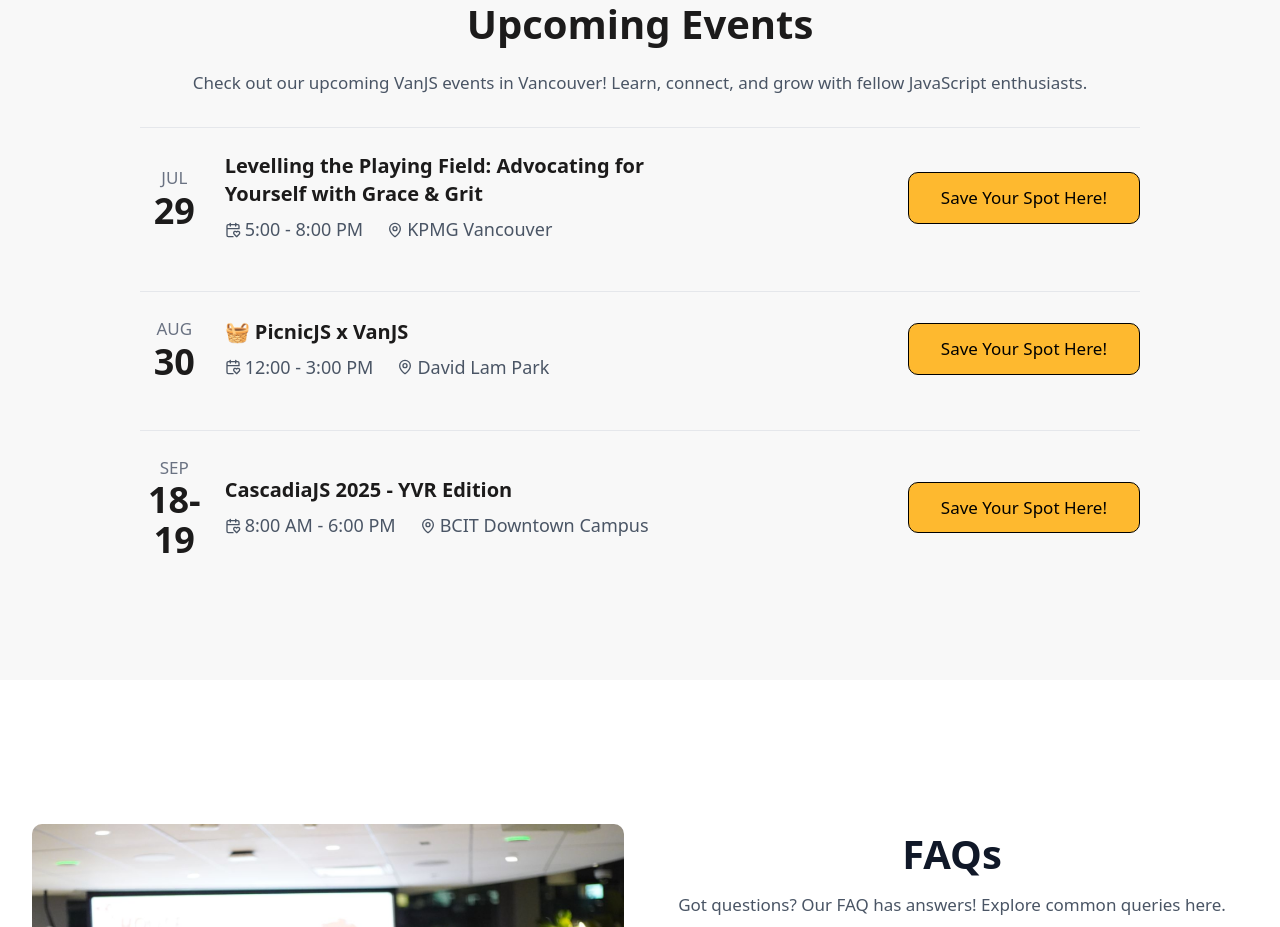
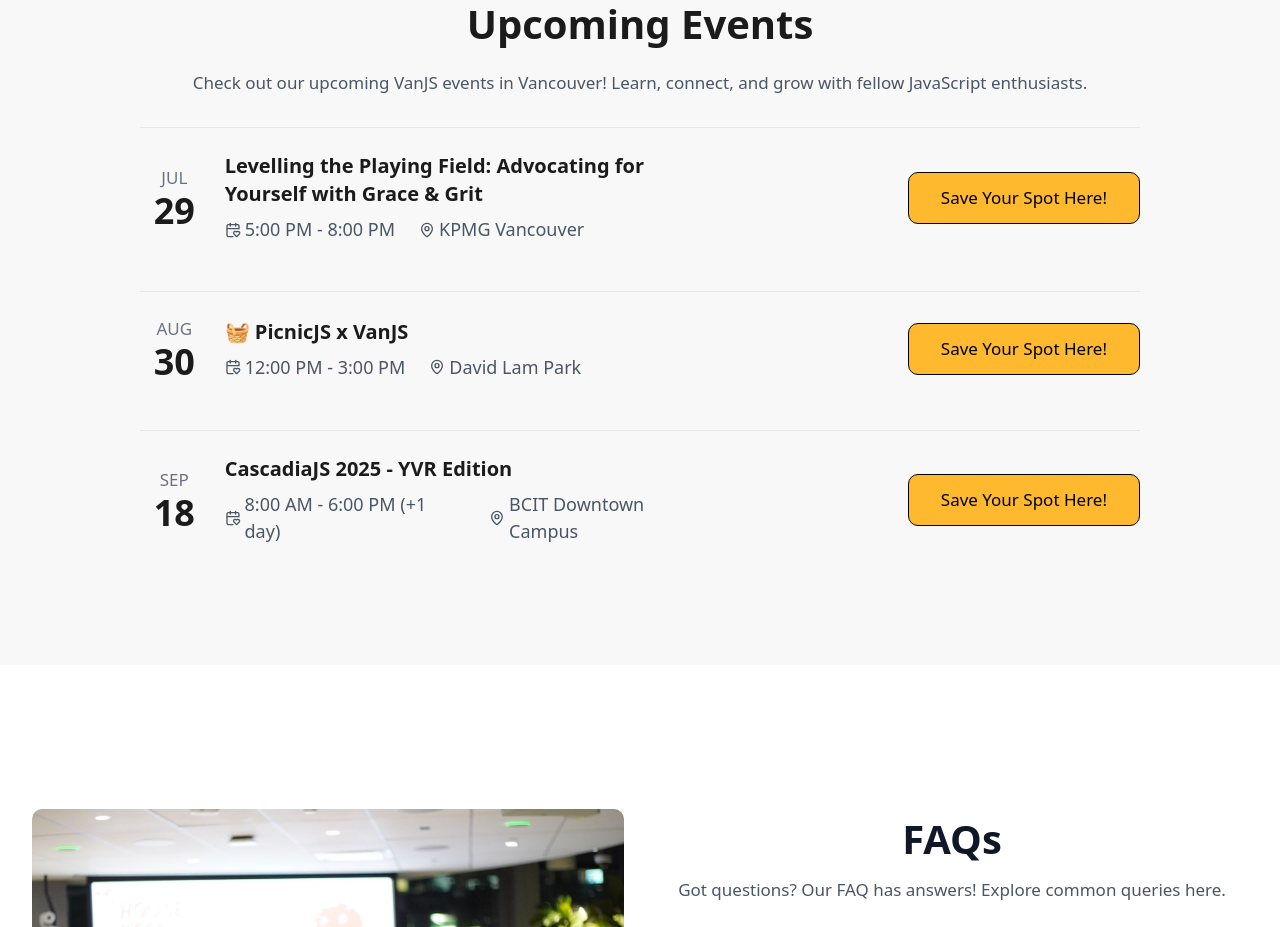
Before and after one commit to VanJS/vanjs.github.io, a React (Vite) app: page / in a window 1280 px wide. Shown: the part 4160-5087 px from the top of the page. Built offline with nearby package versions, Linux system fonts and the light colour scheme.

Commit message:
scrape events from luma (#14)

```diff
--- /dev/null
+++ b/events.json
@@ -0,0 +1,59 @@
+[
+  {
+    "lumaId": "evt-dsEhvtZND6Xq0pm",
+    "startAt": "2025-07-30T00:00:00.000Z",
+    "startDate": "2025-07-29",
+    "startTime": "5:00 PM",
+    "endDate": "2025-07-29",
+    "endTime": "8:00 PM",
+    "startAtUtc": "2025-07-30T00:00:00.000Z",
+    "endAtUtc": "2025-07-30T03:00:00.000Z",
+    "title": "Levelling the Playing Field: Advocating for Yourself with Grace & Grit",
+    "cost": 0,
+    "location": {
+      "address": "KPMG Vancouver, 777 Dunsmuir St 11th Floor, Vancouver, BC V7Y 1K3, Canada",
+      "name": "KPMG Vancouver",
+      "longitude": -123.1169468,
+      "latitude": 49.2839987
+    },
+    "url": "https://lu.ma/u9o25j3g"
+  },
+  {
+    "lumaId": "evt-mq0PgcIUKCou3aE",
+    "startAt": "2025-08-30T19:00:00.000Z",
+    "startDate": "2025-08-30",
+    "startTime": "12:00 PM",
+    "endDate": "2025-08-30",
+    "endTime": "3:00 PM",
+    "startAtUtc": "2025-08-30T19:00:00.000Z",
+    "endAtUtc": "2025-08-30T22:00:00.000Z",
+    "title": "🧺 PicnicJS x VanJS",
+    "cost": 0,
+    "location": {
+      "address": "David Lam Park, 1300 Pacific Blvd, Vancouver, BC V6Z 2Y1, Canada",
+      "name": "David Lam Park",
+      "longitude": -123.124865,
+      "latitude": 49.272325
+    },
+    "url": "https://lu.ma/qcxxe176"
+  },
+  {
+    "lumaId": "evt-YA27EpJuKXHwUdH",
+    "startAt": "2025-09-18T15:00:00.000Z",
+    "startDate": "2025-09-18",
+    "startTime": "8:00 AM",
+    "endDate": "2025-09-19",
+    "endTime": "6:00 PM",
+    "startAtUtc": "2025-09-18T15:00:00.000Z",
+    "endAtUtc": "2025-09-20T01:00:00.000Z",
+    "title": "CascadiaJS 2025 - YVR Edition",
+    "cost": 0,
+    "location": {
+      "address": "BCIT Downtown Campus, 555 Seymour St, Vancouver, BC V6B 3H6, Canada",
+      "name": "BCIT Downtown Campus",
+      "longitude": -123.115255,
+      "latitude": 49.283451
+    },
+    "url": "https://lu.ma/4krhsx01"
+  }
+]
--- /dev/null
+++ b/scripts/scrape-luma-events.ts
@@ -0,0 +1,188 @@
+import fs from 'fs';
+import { formatInTimeZone } from 'date-fns-tz';
+
+const eventsUrl = `https://api.lu.ma/calendar/get-items?calendar_api_id=cal-zWMR9kayN3xtYsd&pagination_limit=20&period=future`;
+
+const eventsReq = await fetch(eventsUrl);
+const eventsDataRaw = await eventsReq.json();
+
+// console.log(JSON.stringify(eventsDataRaw.entries[0]));
+/*
+EXAMPLE EVENT JSON
+{
+  "api_id": "calev-6hYiQWPcAD5EdlZ",
+  "event": {
+    "api_id": "evt-dsEhvtZND6Xq0pm",
+    "calendar_api_id": "cal-3uVd6qhBGAwEXbX",
+    "cover_url": "https://images.lumacdn.com/event-covers/bu/43b67f0f-ecd9-473c-9af5-757533bff9f0.png",
+    "end_at": "2025-07-30T03:00:00.000Z",
+    "event_type": "independent",
+    "hide_rsvp": false,
+    "location_type": "offline",
+    "name": "Levelling the Playing Field: Advocating for Yourself with Grace & Grit",
+    "one_to_one": true,
+    "recurrence_id": null,
+    "show_guest_list": true,
+    "start_at": "2025-07-30T00:00:00.000Z",
+    "timezone": "America/Vancouver",
+    "url": "u9o25j3g",
+    "user_api_id": "usr-EnhJAE2EvQoXYcM",
+    "visibility": "public",
+    "waitlist_enabled": true,
+    "virtual_info": {
+      "has_access": false
+    },
+    "geo_address_info": {
+      "city": "Vancouver",
+      "type": "google",
+      "region": "British Columbia",
+      "address": "KPMG Vancouver",
+      "country": "Canada",
+      "place_id": "ChIJrU6fCYJxhlQRvQNxZpsdUh0",
+      "city_state": "Vancouver, British Columbia",
+      "description": "12th Floor",
+      "country_code": "CA",
+      "full_address": "KPMG Vancouver, 777 Dunsmuir St 11th Floor, Vancouver, BC V7Y 1K3, Canada",
+      "apple_maps_place_id": "IE42E01A6C56E1BD5",
+      "mode": "shown"
+    },
+    "geo_address_visibility": "public",
+    "coordinate": {
+      "longitude": -123.1169468,
+      "latitude": 49.2839987
+    }
+  },
+  "cover_image": {
+    "vibrant_color": null,
+    "colors": [
+      "#130f95",
+      "#f0eef0",
+      "#bc9989",
+      "#40342d"
+    ]
+  },
+  "calendar": {
+    "access_level": "public",
+    "api_id": "cal-3uVd6qhBGAwEXbX",
+    "avatar_url": "https://images.lumacdn.com/calendars/ia/32050084-f885-4844-873e-f31d3c9b6fa4.png",
+    "coordinate": {
+      "longitude": -123.120738,
+      "latitude": 49.282729
+    },
+    "cover_image_url": "https://images.lumacdn.com/calendar-cover-images/kb/5fab0a95-0b10-408f-b205-c9b80c3b9fd1.jpg",
+    "description_short": "",
+    "event_submission_restriction": "none",
+    "geo_city": "Vancouver",
+    "geo_country": "Canada",
+    "geo_region": "British Columbia",
+    "google_measurement_id": null,
+    "instagram_handle": null,
+    "launch_status": "launched",
+    "linkedin_handle": "/showcase/womenintech-canada",
+    "luma_plus_active": false,
+    "meta_pixel_id": null,
+    "name": "WOMEN IN TECH® Canada | BC",
+    "personal_user_api_id": null,
+    "refund_policy": null,
+    "slug": "witcanada",
+    "social_image_url": null,
+    "stripe_account_id": "acct_1RAz7vCpwjXoz92E",
+    "tax_config": null,
+    "tiktok_handle": null,
+    "timezone": "America/Vancouver",
+    "tint_color": "#F31A7C",
+    "track_meta_ads_from_luma": false,
+    "twitter_handle": null,
+    "verified_at": null,
+    "website": "https://women-in-tech.org/",
+    "youtube_handle": null,
+    "is_personal": false
+  },
+  "start_at": "2025-07-30T00:00:00.000Z",
+  "hosts": [
+    {
+      "api_id": "usr-EnhJAE2EvQoXYcM",
+      "avatar_url": "https://images.lumacdn.com/avatars/m4/770f0aa0-6ea4-4ce4-ac83-cc0c580e8fd8.png",
+      "bio_short": "Head of BC @ Women in Tech Canada",
+      "instagram_handle": null,
+      "last_online_at": "2025-07-19T18:55:06.519Z",
+      "linkedin_handle": "/in/bibschan",
+      "name": "Bibiana Souza",
+      "tiktok_handle": null,
+      "timezone": "America/Vancouver",
+      "twitter_handle": null,
+      "username": "bibschan",
+      "website": null,
+      "youtube_handle": "",
+      "access_level": "manager",
+      "event_api_id": "evt-dsEhvtZND6Xq0pm"
+    }
+  ],
+  "guest_count": 53,
+  "ticket_count": 53,
+  "ticket_info": {
+    "price": null,
+    "is_free": false,
+    "max_price": null,
+    "is_sold_out": false,
+    "spots_remaining": 87,
+    "is_near_capacity": false,
+    "require_approval": true,
+    "currency_info": null
+  },
+  "featured_guests": [
+    {
+      "api_id": "usr-VXFiHej61l9LD6A",
+      "avatar_url": "https://images.lumacdn.com/avatars/qn/fd7e7c7b-334e-4807-8f3b-b57f252e2237",
+      "bio_short": null,
+      "instagram_handle": null,
+      "last_online_at": "2025-07-19T14:52:39.618Z",
+      "linkedin_handle": "/in/ashu-garg-310585163",
+      "name": "Ashu Garg",
+      "tiktok_handle": null,
+      "timezone": "America/Vancouver",
+      "twitter_handle": null,
+      "username": null,
+      "website": null,
+      "youtube_handle": null
+    },
+    // ... more guests
+  ],
+  "role": null,
+  "calendar_api_id": "cal-zWMR9kayN3xtYsd",
+  "is_manager": false,
+  "platform": "luma",
+  "status": "approved",
+  "submitted_by_user_api_id": "usr-EnhJAE2EvQoXYcM",
+  "coordinate": null,
+  "tags": []
+}
+*/
+
+
+const VAN_TIMEZONE = 'America/Vancouver';
+
+const eventsData = eventsDataRaw.entries.map((event) => {
+  const startAt = new Date(event.event.start_at);
+  const endAt = new Date(event.event.end_at);
+  return {
+    lumaId: event.event.api_id,
+    startDate: formatInTimeZone(startAt, VAN_TIMEZONE, 'yyyy-MM-dd'),
+    startTime: formatInTimeZone(startAt, VAN_TIMEZONE, 'h:mm a'),
+    endDate: formatInTimeZone(endAt, VAN_TIMEZONE, 'yyyy-MM-dd'),
+    endTime: formatInTimeZone(endAt, VAN_TIMEZONE, 'h:mm a'),
+    startAtUtc: event.event.start_at,
+    endAtUtc: event.event.end_at,
+    title: event.event.name,
+    cost: event.price || 0,
+    location: {
+      address: event.event.geo_address_info.full_address,
+      name: event.event.geo_address_info.address,
+      longitude: event.event.coordinate.longitude,
+      latitude: event.event.coordinate.latitude,
+    },
+    url: `https://lu.ma/${event.event.url}`,
+  };
+});
+
+fs.writeFileSync('events.json', JSON.stringify(eventsData, null, 2));
--- a/src/components/sections/upcoming-events/UpcommingEvents.tsx
+++ b/src/components/sections/upcoming-events/UpcommingEvents.tsx
@@ -1,44 +1,54 @@
 import { CalendarHeart,MapPin  } from 'lucide-react';
+import eventsData from '../../../../events.json' with { type: 'json' };
+import { differenceInCalendarDays } from 'date-fns';
 
-interface Event {
-  id: number;
-  month: string;
-  day: string;
-  title: string;
-  time: string;
-  location: string;
-  link: string;
+const MONTHS = ['Jan', 'Feb', 'Mar', 'Apr', 'May', 'Jun', 'Jul', 'Aug', 'Sep', 'Oct', 'Nov', 'Dec'];
+
+function eventEntry(event: any) {
+  const monthStr = MONTHS[parseInt(event.startDate.substring(5,7)) - 1];
+  const numDays = differenceInCalendarDays(event.endDate, event.startDate);
+
+
+  return (
+    <div key={event.lumaId} className="border-t border-gray-200 py-6 grid grid-cols-12 gap-4 items-center">
+      {/* Date Column */}
+      <div className="col-span-2 sm:col-span-1 text-center">
+        <div className="text-gray-500 font-medium uppercase">{monthStr}</div>
+        <div className="text-4xl font-bold">{parseInt(event.startDate.substring(8, 10))}</div>
+      </div>
+
+      {/* Content Column */}
+      <div className="col-span-10 sm:col-span-6">
+        <h3 className="text-xl font-semibold mb-2 text-left">{event.title}</h3>
+        <div className="flex items-center space-x-6">
+          <div className="flex items-center text-gray-600">
+            <CalendarHeart className="w-4 h-4 mr-1" />
+            <div className="text-[13px] text-left md:text-[16px] lg:text-[18px]">
+              {event.startTime} - {event.endTime}
+              {numDays > 0 && (<span> (+{numDays} {numDays === 1 ? 'day' : 'days'})</span>)}
+            </div>
+          </div>
+          <div className="flex items-center text-gray-600">
+            <MapPin className="w-4 h-4 mr-1" />
+            <div className="text-[13px] text-left md:text-[16px] lg:text-[18px]">{event.location.name}</div>
+          </div>
+        </div>
+      </div>
+
+      {/* Button Column */}
+      <div className="col-span-12 sm:col-span-5 flex items-center justify-end">
+        <a
+          href={event.url}
+          target="_blank"
+          rel="noopener noreferrer"
+          className="w-full sm:w-auto px-8 py-3 bg-[#feb92f] border-1 border-black text-black rounded-lg hover:text-white hover:bg-black transition-colors text-center"
+        >
+          Save Your Spot Here!
+        </a>
+      </div>
+    </div>
+  );
 }
-
-const events: Event[] = [
-  {
-    id: 1,
-    month: 'JUL',
-    day: '29',
-    title: 'Levelling the Playing Field: Advocating for Yourself with Grace & Grit',
-    time: '5:00 - 8:00 PM',
-    location: 'KPMG Vancouver',
-    link: 'https://lu.ma/u9o25j3g'
-  },
-  {
-    id: 2,
-    month: 'AUG',
-    day: '30',
-    title: '🧺 PicnicJS x VanJS',
-    time: '12:00 - 3:00 PM',
-    location: 'David Lam Park',
-    link: 'https://lu.ma/qcxxe176?tk=HFxsHq'
-  },
-  {
-    id: 3,
-    month: 'SEP',
-    day: '18-19',
-    title: 'CascadiaJS 2025 - YVR Edition',
-    time: '8:00 AM - 6:00 PM',
-    location: 'BCIT Downtown Campus',
-    link: 'https://lu.ma/4krhsx01'
-  }
-];
 
 export default function UpcommingEvents() {
   return (
@@ -49,42 +59,7 @@
           <p className="ml-4 mr-4 text-gray-600">Check out our upcoming VanJS events in Vancouver! Learn, connect, and grow with fellow JavaScript enthusiasts.</p>
         </div>
         <div className="w-[350px] xs:w-[375px] sm-plus:w-[414px] sm:w-[270px] md:w-[700px] lg:w-full mx-auto space-y-6 mb-8">
-          {events.map((event) => (
-            <div key={event.id} className="border-t border-gray-200 py-6 grid grid-cols-12 gap-4 items-center">
-              {/* Date Column */}
-              <div className="col-span-2 sm:col-span-1 text-center">
-                <div className="text-gray-500 font-medium">{event.month}</div>
-                <div className="text-4xl font-bold">{event.day}</div>
-              </div>
-
-              {/* Content Column */}
-              <div className="col-span-10 sm:col-span-6">
-                <h3 className="text-xl font-semibold mb-2 text-left">{event.title}</h3>
-                <div className="flex items-center space-x-6">
-                  <div className="flex items-center text-gray-600">
-                    <CalendarHeart className="w-4 h-4 mr-1" />
-                    <div className="text-[13px] text-left md:text-[16px] lg:text-[18px]">{event.time}</div>
-                  </div>
-                  <div className="flex items-center text-gray-600">
-                    <MapPin className="w-4 h-4 mr-1" />
-                    <div className="text-[13px] text-left md:text-[16px] lg:text-[18px]">{event.location}</div>
-                  </div>
-                </div>
-              </div>
-
-              {/* Button Column */}
-              <div className="col-span-12 sm:col-span-5 flex items-center justify-end">
-                <a
-                  href={event.link}
-                  target="_blank"
-                  rel="noopener noreferrer"
-                  className="w-full sm:w-auto px-8 py-3 bg-[#feb92f] border-1 border-black text-black rounded-lg hover:text-white hover:bg-black transition-colors text-center"
-                >
-                  Save Your Spot Here!
-                </a>
-              </div>
-            </div>
-          ))}
+          {eventsData.map((event) => eventEntry(event))}
         </div>
       </div>
     </section>
```
Also changed, not shown: package.json (+7 -1 lines), 1 other file (tests, documents, lock files or other folders).
